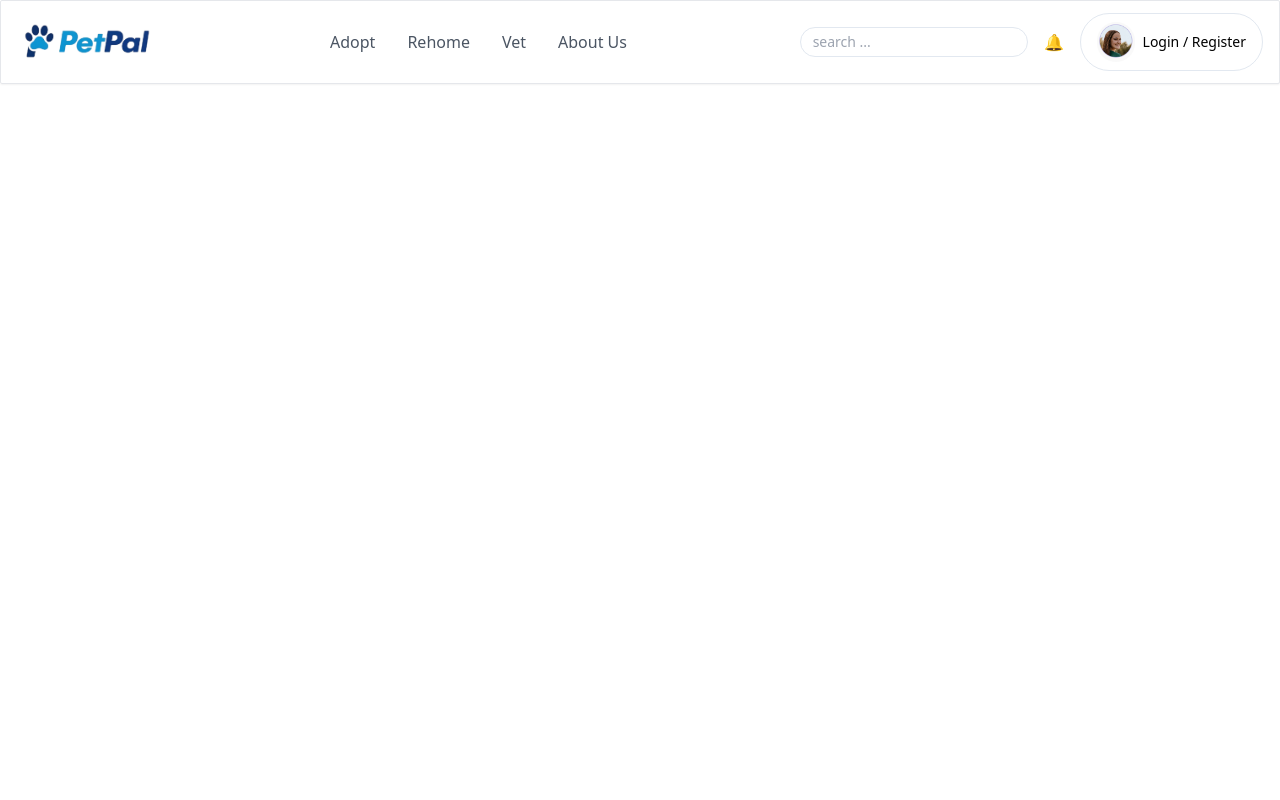
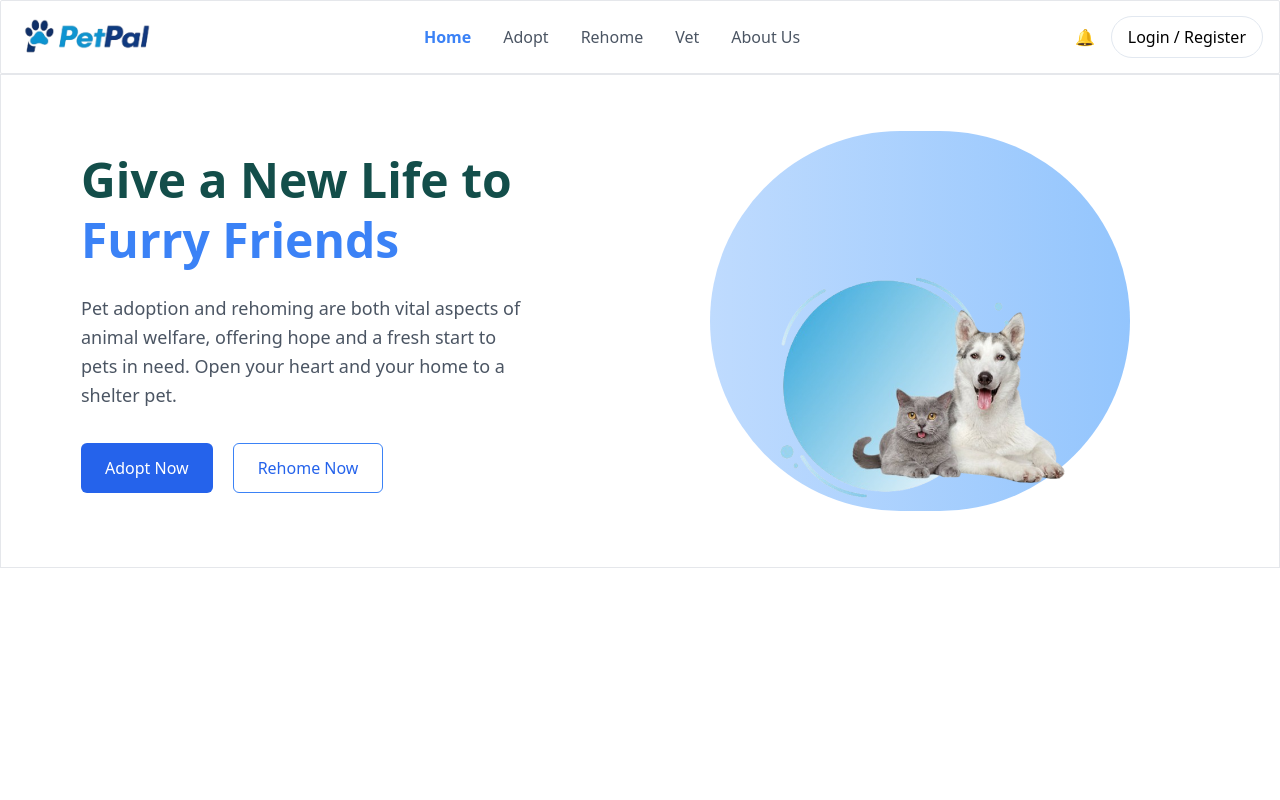
Before and after one commit to intiserIqbal/petpal-mvp, a React app in the folder client/: page / in a window 1280 px wide. Shown: the top 800 px of the page. Built offline with nearby package versions, Linux system fonts and the light colour scheme; the HTML template or start-up script is replaced by a standard one.

Commit message:
authentication - private route done

```diff
--- a/client/src/App.tsx
+++ b/client/src/App.tsx
@@ -1,29 +1,35 @@
 import { Routes, Route, Outlet } from "react-router-dom";
 
-
+import PrivateRoute from "./components/PrivateRoute";
 import Navbar from "./components/Navbar";
 import Footer from "./components/Footer";
+import Home from "./pages/Home";
 
+// Adopt pages
 import AdoptStart from "./pages/Adoptstart";
 import AdoptAddress from "./pages/Adoptaddress";
 import Adopthome from "./pages/Adopthome";
 import Adoptconfirm from "./pages/Adoptconfirm";
 
+// Public pages
 import AboutUs from "./pages/Aboutus";
 
+// Rehome pages
 import Rehomestart from "./pages/Rehome/Rehomestart";
 import Rehomedashboard from "./pages/Rehome/Rehomedashboard";
 import Rehomemsg from "./pages/Rehome/Rehomemsg";
 
+// Auth pages
 import Login from "./pages/Auth/Login";
 import Register from "./pages/Auth/Register";
 
-// Layout Component
+
+// Layout wrapper — Navbar + page + Footer
 function Layout() {
   return (
     <>
       <Navbar />
-      <div className="min-h-screen">
+      <div className="min-h-screen bg-white text-black dark:bg-gray-900 dark:text-white  ">
         <Outlet />
       </div>
       <Footer />
@@ -31,35 +37,42 @@ function Layout() {
   );
 }
 
+// Simple 404 page
 function NotFound() {
   return <h2>404 - Page Not Found</h2>;
 }
 
+
 export default function App() {
   return (
     <Routes>
+      {/* Main layout wrapper */}
       <Route path="/" element={<Layout />}>
 
-        {/* Public */}
+        {/* ⭐ Default Landing Page ⭐ */}
+        <Route index element={<Home />} />   {/* 👈 THIS LOADS FIRST */}
 
+        {/* Public Routes */}
         <Route path="about" element={<AboutUs />} />
-
-        {/* Auth */}
         <Route path="login" element={<Login />} />
         <Route path="register" element={<Register />} />
 
-        {/* Adopt */}
+        {/* Protected Routes */}
+        <Route element={<PrivateRoute />}>
+
+          {/* Adopt Routes */}
           <Route path="adopt" element={<AdoptStart />} />
           <Route path="adopt/address" element={<AdoptAddress />} />
           <Route path="adopt/home" element={<Adopthome />} />
           <Route path="adopt/confirm" element={<Adoptconfirm />} />
 
-        {/* Rehome */}
+          {/* Rehome Routes */}
           <Route path="rehome" element={<Rehomestart />} />
           <Route path="rehome/dashboard" element={<Rehomedashboard />} />
           <Route path="rehome/notification" element={<Rehomemsg />} />
+        </Route>
 
-        {/* 404 */}
+        {/* 404 fallback */}
         <Route path="*" element={<NotFound />} />
       </Route>
     </Routes>
--- a/client/src/components/Footer.tsx
+++ b/client/src/components/Footer.tsx
@@ -1,6 +1,6 @@
 export default function Footer() {
   return (
-    <footer className="bg-blue-100 mt-12 border-t">
+    <footer className="bg-blue-100 mt-12 border-t ">
       <div className="max-w-6xl mx-auto px-6 py-10 grid grid-cols-1 md:grid-cols-3 gap-8">
 
         {/* How Can We Help */}
--- a/client/src/components/Navbar.tsx
+++ b/client/src/components/Navbar.tsx
@@ -1,10 +1,35 @@
 import { NavLink, useNavigate } from "react-router-dom";
+import { useEffect, useState } from "react";
 
 export default function Navbar() {
   const navigate = useNavigate();
+  const [token, setToken] = useState<string | null>(localStorage.getItem("token"));
+
+  // Detect login/logout change automatically
+  useEffect(() => {
+    const handler = () => setToken(localStorage.getItem("token"));
+    window.addEventListener("storage", handler);
+    return () => window.removeEventListener("storage", handler);
+  }, []);
+
+  const handlePrivateNav = (path: string) => {
+    if (token) {
+      navigate(path);
+    } else {
+      navigate(`/login?redirect=${path}`);
+    }
+  };
+
+  const logout = () => {
+    localStorage.removeItem("token");
+    setToken(null);
+    navigate("/login");
+  };
+
+
 
   return (
-    <header className="bg-white shadow-sm border rounded-sm">
+    <header className="bg-white dark:bg-gray-800 shadow-sm border rounded-sm">
       <div className="max-w-7xl mx-auto px-4 py-3 flex items-center justify-between">
 
         {/* Logo */}
@@ -12,25 +37,24 @@ export default function Navbar() {
           <img src="/Petpal.png" className="h-12" alt="PetPal Logo" />
         </div>
 
-        {/* Nav Links */}
-        <nav className="hidden md:flex gap-8 text-gray-600 font-medium">
+        {/* Navigation Links */}
+        <nav className="hidden md:flex gap-8 text-gray-600 dark:text-gray-300 font-medium">
           <NavLink
-            to="/adopt"
+            to="/"
             className={({ isActive }) =>
               isActive ? "text-blue-500 font-semibold" : "hover:text-blue-500"
             }
           >
-            Adopt
+            Home
           </NavLink>
 
-          <NavLink
-            to="/rehome"
-            className={({ isActive }) =>
-              isActive ? "text-blue-500 font-semibold" : "hover:text-blue-500"
-            }
-          >
+          <button onClick={() => handlePrivateNav("/adopt")} className="hover:text-blue-500 font-medium">
+            Adopt
+          </button>
+
+          <button onClick={() => handlePrivateNav("/rehome")} className="hover:text-blue-500 font-medium">
             Rehome
-          </NavLink>
+          </button>
 
           <NavLink
             to="/vet"
@@ -51,72 +75,32 @@ export default function Navbar() {
           </NavLink>
         </nav>
 
-        {/* Search + Profile */}
+        {/* Right side buttons */}
         <div className="flex items-center gap-2">
 
-          <div className="hidden md:block">
-            <input
-              className="border border-slate-200 rounded-full px-3 py-1 text-sm"
-              placeholder="search ..."
-            />
-          </div>
-
-          <button className="p-2 rounded-full hover:bg-slate-100" title="Notifications">
+          {/* Notifications */}
+          <button className="p-2 rounded-full hover:bg-slate-100 dark:hover:bg-gray-700" title="Notifications">
             🔔
           </button>
 
-          {/* Profile Dropdown */}
-          <div className="relative group">
-            <button className="flex items-center space-x-2 px-4 py-2 border border-slate-200 rounded-full hover:bg-slate-100 transition">
-              <img src="/person.png" className="h-10 rounded-full" />
-              <span className="hidden sm:inline text-sm">Login / Register</span>
+
+
+          {/* Login / Logout */}
+          {!token ? (
+            <button
+              onClick={() => navigate("/login")}
+              className="px-4 py-2 border border-slate-200 dark:border-gray-600 rounded-full hover:bg-slate-100 dark:hover:bg-gray-700"
+            >
+              Login / Register
             </button>
-
-            {/* Dropdown */}
-            <div className="absolute right-0 mt-2 w-44 bg-white border border-slate-200 shadow-lg rounded-lg opacity-0 group-hover:opacity-100 transition-opacity z-50">
-
-              <ul className="py-2 text-sm">
-
-                {/* Redirect to login with return URL */}
-                <li
-                  className="px-4 py-2 hover:bg-slate-100 cursor-pointer"
-                  onClick={() => navigate("/login?redirect=/adopt")}
-                >
-                  Adopt
-                </li>
-
-                <li
-                  className="px-4 py-2 hover:bg-slate-100 cursor-pointer"
-                  onClick={() => navigate("/login?redirect=/rehome")}
-                >
-                  Rehome
-                </li>
-
-                <li
-                  className="px-4 py-2 hover:bg-slate-100 cursor-pointer"
-                  onClick={() => navigate("/login?redirect=/vet")}
-                >
-                  Vet Portal
-                </li>
-
-                <li
-                  className="px-4 py-2 hover:bg-slate-100 cursor-pointer text-red-500 font-medium"
-                  onClick={() => navigate("/admin-login")}
-                >
-                  Admin Login
-                </li>
-
-                <li
-                  className="px-4 py-2 hover:bg-slate-100 cursor-pointer border-t"
-                  onClick={() => navigate("/login")}
-                >
-                  Login / Register
-                </li>
-
-              </ul>
-
-            </div>
-          </div>
+          ) : (
+            <button
+              onClick={logout}
+              className="px-4 py-2 border border-red-400 rounded-full text-red-500 hover:bg-red-50 dark:hover:bg-red-600/20"
+            >
+              Logout
+            </button>
+          )}
         </div>
       </div>
     </header>
--- /dev/null
+++ b/client/src/components/PrivateRoute.tsx
@@ -0,0 +1,13 @@
+import { Navigate, Outlet, useLocation } from "react-router-dom";
+
+export default function PrivateRoute() {
+  const token = localStorage.getItem("token");
+  const location = useLocation();
+
+  if (!token) {
+    const redirectUrl = location.pathname + location.search;
+    return <Navigate to={`/login?redirect=${redirectUrl}`} replace />;
+  }
+
+  return <Outlet />;
+}
--- /dev/null
+++ b/client/src/pages/Home.tsx
@@ -0,0 +1,52 @@
+import { useNavigate } from "react-router-dom";
+
+export default function Home() {
+  const navigate = useNavigate(); // ✅ get the function
+
+  return (
+    <div className="w-full border">
+
+      {/* Hero Section */}
+      <section className="w-full flex flex-col md:flex-row items-center justify-between px-10 md:px-20 py-14">
+
+        {/* Left Text */}
+        <div className="w-full md:w-1/2">
+          <h1 className="text-5xl font-bold text-teal-900 dark:text-teal-400 leading-tight">
+            Give a New Life to <br />
+            <span className="text-blue-500 dark:text-blue-300">Furry Friends</span>
+          </h1>
+
+          <p className="mt-6 text-lg text-gray-600 dark:text-gray-300 leading-relaxed w-full md:w-[80%]">
+            Pet adoption and rehoming are both vital aspects of animal welfare,
+            offering hope and a fresh start to pets in need. Open your heart
+            and your home to a shelter pet.
+          </p>
+
+          <div className="flex gap-5 mt-8">
+            <button
+              onClick={() => navigate("/adopt")} // ✅ use navigate
+              className="px-6 py-3 bg-blue-600 dark:bg-blue-700 text-white rounded-md hover:bg-blue-700 dark:hover:bg-blue-800"
+            >
+              Adopt Now
+            </button>
+
+            <button
+              onClick={() => navigate("/rehome")} // ✅ navigate to rehome
+              className="px-6 py-3 border rounded-md text-blue-600 dark:text-blue-300 border-blue-500 dark:border-blue-300 hover:bg-blue-100 dark:hover:bg-blue-700/20"
+            >
+              Rehome Now
+            </button>
+          </div>
+        </div>
+
+        {/* Right Image */}
+        <div className="w-full md:w-1/2 flex justify-center mt-10 md:mt-0">
+          <div className="relative w-[300px] md:w-[420px] h-[300px] md:h-[380px] rounded-full bg-gradient-to-r from-blue-200 to-blue-300 dark:from-blue-700 dark:to-blue-900 flex items-center justify-center">
+            <img src="/pet.png" alt="Pets" className="absolute bottom-0 w-[80%]" />
+          </div>
+        </div>
+
+      </section>
+    </div>
+  );
+}
--- a/client/tailwind.config.js
+++ b/client/tailwind.config.js
@@ -1,4 +1,5 @@
 export default {
+  darkMode: 'class',
   content: ["./index.html", "./src/**/*.{js,ts,jsx,tsx}"],
   theme: {
     extend: {},
```
Also changed, not shown: client/src/pages/Auth/Login.tsx (+27 -27 lines), client/src/pages/Auth/Register.tsx (+73 -59 lines), client/public/pet.png (added). Lines whose indentation alone changed are shown as unchanged.
